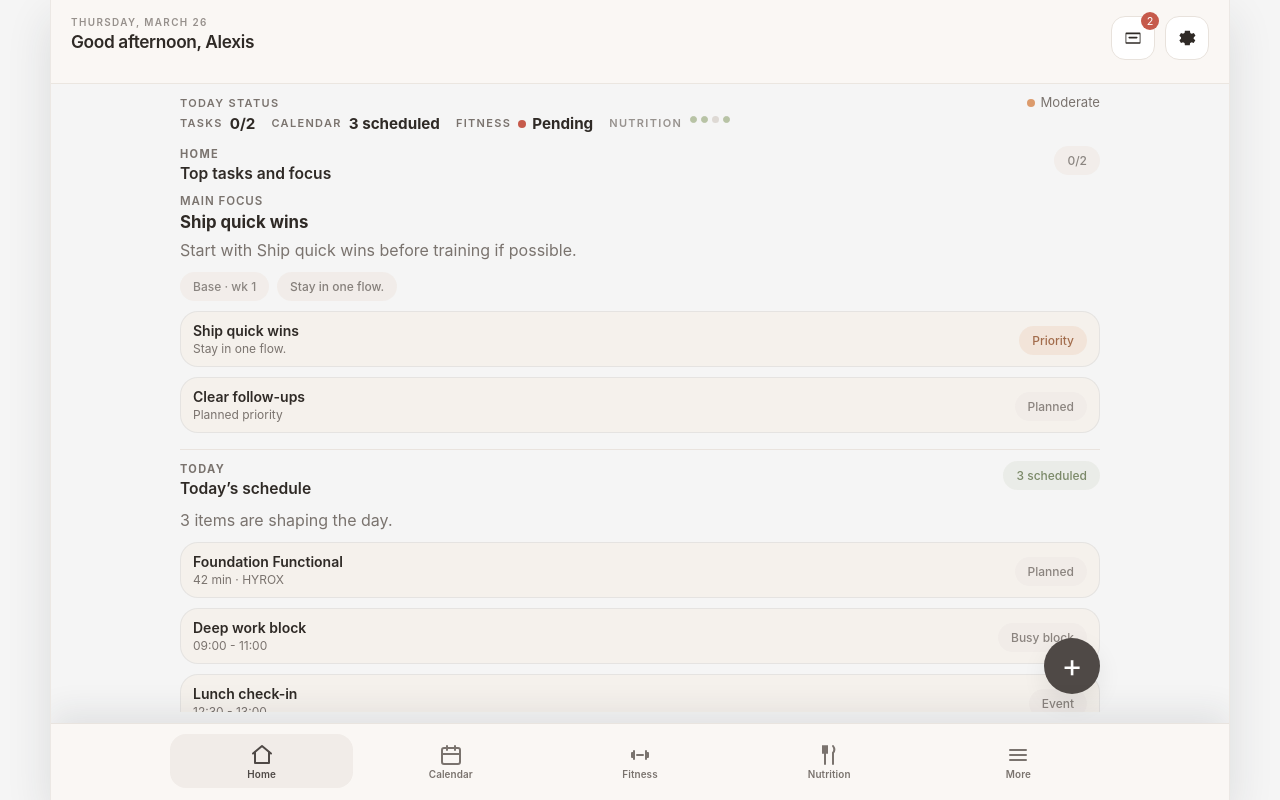
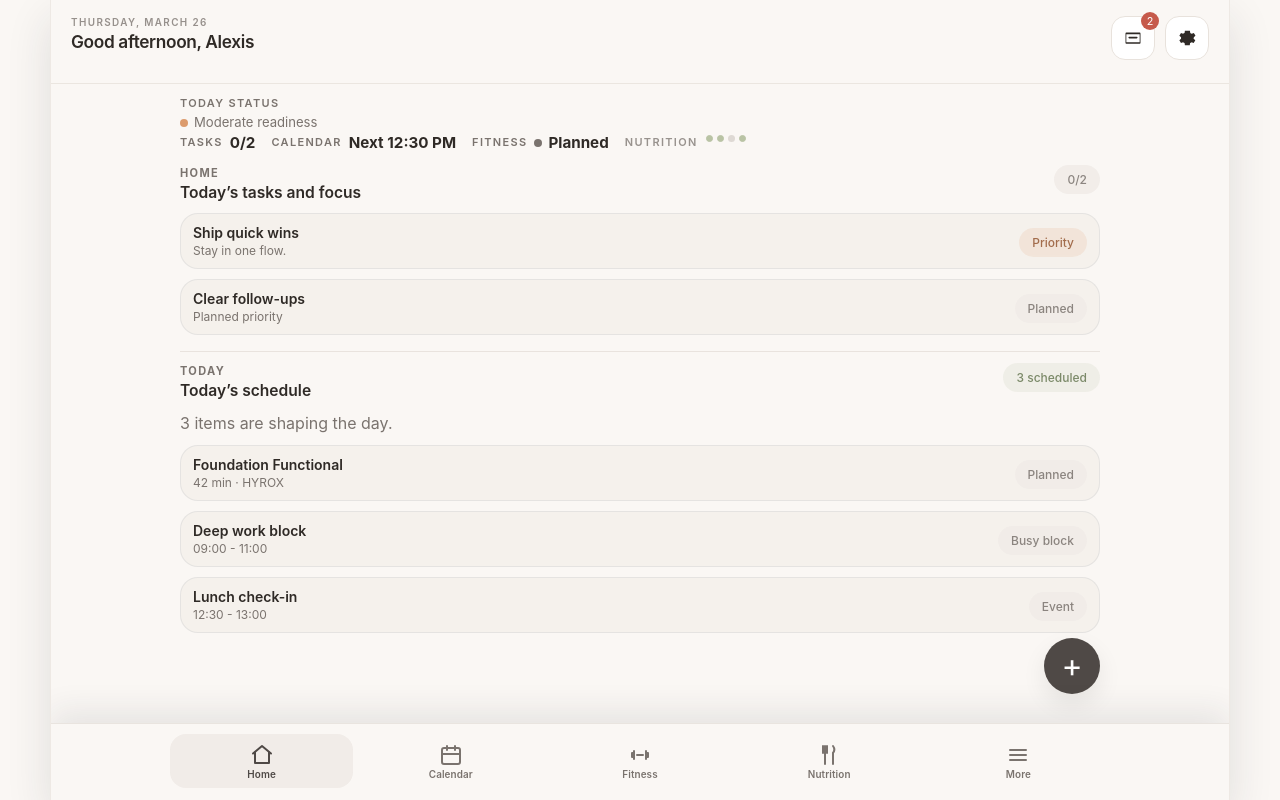
Before and after one commit to lexthe-creator/purple-waffle, a React (Vite) app: page / in a window 1280 px wide. Built offline with nearby package versions, Linux system fonts and the light colour scheme.

Commit message:
home screen updates

```diff
--- a/src/main.jsx
+++ b/src/main.jsx
@@ -396,34 +396,54 @@ function HomeDashboard({ now }) {
   const taskCompletionValue = `${taskCompletedCount}/${tasks.length}`;
   const scheduledItemCount = todayCalendarItems.length + (todayWorkoutCard.kind === 'workout' ? 1 : 0);
   const calendarStatus = scheduledItemCount > 0 ? `${scheduledItemCount} scheduled` : 'Open';
+  const calendarMetricValue = useMemo(() => {
+    const timedItems = todayCalendarItems
+      .map(item => {
+        const startAt = parseDateKeyTime(item.date, item.startTime);
+        const endAt = parseDateKeyTime(item.date, item.endTime);
+        return { ...item, startAt, endAt };
+      })
+      .filter(item => item.startAt instanceof Date)
+      .sort((left, right) => left.startAt - right.startAt);
+
+    const currentItem = timedItems.find(item => {
+      if (!(item.startAt instanceof Date)) return false;
+      if (item.endAt instanceof Date) {
+        return item.startAt <= now && now < item.endAt;
+      }
+      const fallbackEnd = new Date(item.startAt.getTime() + 30 * 60 * 1000);
+      return item.startAt <= now && now < fallbackEnd;
+    });
+
+    if (currentItem) return 'Busy now';
+
+    const nextItem = timedItems.find(item => item.startAt instanceof Date && item.startAt > now);
+    if (!nextItem?.startAt) return 'Open';
+
+    const minutesUntilNext = Math.round((nextItem.startAt.getTime() - now.getTime()) / (60 * 1000));
+    const nextTimeLabel = formatStatusTime(nextItem.startAt);
+    return minutesUntilNext <= 90 ? `Next ${nextTimeLabel}` : `Free until ${nextTimeLabel}`;
+  }, [now, todayCalendarItems]);
   const hasCompletedWorkout = workouts.some(workout => {
     const scheduledKey = workout.scheduledDate || workout.plannedDate;
     return scheduledKey === todayKey && workout.status === 'completed';
   });
+  const workoutMarkedMissed = todayWorkoutCard.kind === 'workout'
+    && todayWorkoutCard.canStart
+    && !hasCompletedWorkout
+    && now.getHours() >= 18;
   const fitnessState = hasCompletedWorkout
-    ? 'complete'
-    : todayWorkoutCard.kind === 'workout'
-      ? 'pending'
-      : 'rest';
-  const fitnessStatus = fitnessState === 'complete'
-    ? 'Complete'
-    : fitnessState === 'rest'
-      ? 'Rest'
-      : 'Pending';
+    ? 'done'
+    : workoutMarkedMissed
+      ? 'missed'
+      : 'planned';
+  const fitnessStatus = fitnessState === 'done'
+    ? 'Done'
+    : fitnessState === 'missed'
+      ? 'Missed'
+      : 'Planned';
   const completedMealSlots = mealSlotProgress.filter(slot => slot.complete).length;
 
-  const focusTask = openTasks[0] ?? null;
-  const focusTitle = focusTask?.title
-    || (todayWorkoutCard.kind === 'workout' ? todayWorkoutCard.title : 'Choose one clear next step');
-  const focusLine = focusTask
-    ? `Start with ${focusTask.title}${todayWorkoutCard.kind === 'workout' ? ' before training if possible.' : ' before your next schedule block.'}`
-    : todayWorkoutCard.kind === 'workout'
-      ? `Training is the main anchor today. ${todayWorkoutCard.helperLine}`
-      : 'Keep it simple today. Capture one priority when it shows up.';
-  const focusSubline = focusTask?.notes
-    || (todayWorkoutCard.kind === 'workout'
-      ? todayWorkoutCard.metaLine
-      : `${planState.phase?.name || 'Base'} block · week ${planState.week}`);
   const scheduleIntro = scheduledItemCount > 0
     ? `${scheduledItemCount} item${scheduledItemCount === 1 ? '' : 's'} are shaping the day.`
     : 'The day is still open, so this is where upcoming calendar and training items will land.';
@@ -438,12 +458,10 @@ function HomeDashboard({ now }) {
   return (
     <div className="tab-stack home-dashboard">
       <section className="home-status-strip" aria-label="Today status">
-        <div className="home-status-header">
-          <p className="home-status-label">Today status</p>
-          <div className="home-readiness-indicator" aria-label={`Readiness ${readiness.level}`}>
-            <span className={`home-readiness-dot home-readiness-dot--${readinessState}`} aria-hidden="true" />
-            <span className="home-readiness-text">{readiness.level}</span>
-          </div>
+        <p className="home-status-label">Today status</p>
+        <div className="home-readiness-indicator" aria-label={`Readiness ${readiness.level}`}>
+          <span className={`home-readiness-dot home-readiness-dot--${readinessState}`} aria-hidden="true" />
+          <span className="home-readiness-text">{readiness.level} readiness</span>
         </div>
         <div className="home-status-row">
           <div className="home-status-item">
@@ -453,7 +471,7 @@ function HomeDashboard({ now }) {
 
           <div className="home-status-item">
             <span className="home-status-item-label">Calendar</span>
-            <strong className="home-status-item-value">{calendarStatus}</strong>
+            <strong className="home-status-item-value">{calendarMetricValue}</strong>
           </div>
 
           <div className="home-status-item">
@@ -484,18 +502,9 @@ function HomeDashboard({ now }) {
       <Card variant="flat" className="home-card home-section home-focus-card">
         <SectionHeader
           eyebrow="Home"
-          title="Top tasks and focus"
+          title="Today’s tasks and focus"
           action={<span className={`status-pill ${taskStatusTone}`}>{taskCompletionValue}</span>}
         />
-        <div className="home-focus-panel">
-          <p className="home-focus-label">Main focus</p>
-          <h3 className="home-focus-title">{focusTitle}</h3>
-          <p className="home-card-copy">{focusLine}</p>
-        </div>
-        <div className="home-meta-row">
-          <span className="status-pill status-planned">{planState.phase?.name || 'Base'} · wk {planState.week}</span>
-          <span className="status-pill">{focusSubline}</span>
-        </div>
 
         {openTasks.length === 0 ? (
           <EmptyState
@@ -590,6 +599,21 @@ function formatShortTime(value) {
     hour: 'numeric',
     minute: '2-digit',
   }).format(new Date(value));
+}
+
+function formatStatusTime(value) {
+  const date = new Date(value);
+  return new Intl.DateTimeFormat('en-US', date.getMinutes() === 0
+    ? { hour: 'numeric' }
+    : { hour: 'numeric', minute: '2-digit' }).format(date);
+}
+
+function parseDateKeyTime(dateKey, timeValue) {
+  if (typeof dateKey !== 'string' || typeof timeValue !== 'string' || !timeValue.trim()) return null;
+  const [year, month, day] = dateKey.split('-').map(Number);
+  const [hours, minutes] = timeValue.split(':').map(Number);
+  if ([year, month, day, hours, minutes].some(value => Number.isNaN(value))) return null;
+  return new Date(year, month - 1, day, hours, minutes);
 }
 
 function startOfDay(value) {
--- a/src/styles.css
+++ b/src/styles.css
@@ -1,7 +1,7 @@
 @import './components/ui/primitives.css';
 
 :root {
-  --bg: #f5f5f5;
+  --bg: #FAF7F4;
   --card: #FFFFFF;
   --surface: #F5F1EC;
   --border: #E8E2DC;
```
